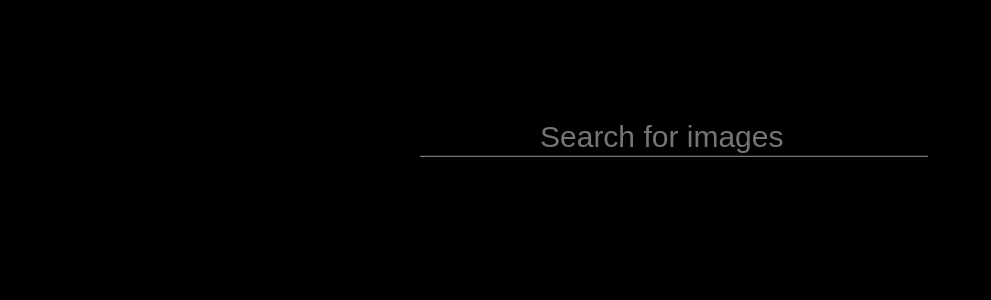
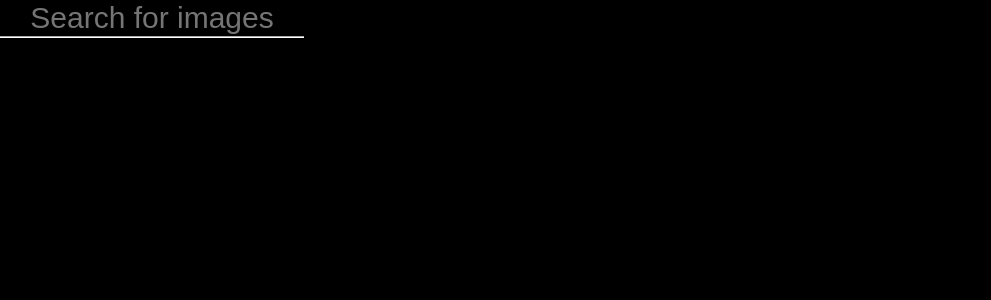
Before and after one commit to srinivas-spk/React-Image-Search, a React (Create React App) app: page / in a window 1280 px wide. Shown: the top 300 px of the page, without its empty margins (0-991 px from the left). Built offline with nearby package versions, Linux system fonts and the light colour scheme.

Commit message:
Update search.css

```diff
--- a/src/Components/Search/search.css
+++ b/src/Components/Search/search.css
@@ -1,14 +1,30 @@
+.inputField {
+  height: 40vh;
+  display: flex;
+  justify-content: center;
+  align-items: center;
+}
+
 input {
+  position: relative;
+  width: 300px;
   background-color: black;
   color: white;
-  margin-left: 420px;
-  margin-top: 100px;
-  padding-top: 20px;
-  padding-left: 120px;
+  text-align: center;
   font-size: 30px;
   border-top: hidden;
   border-right: hidden;
   border-left: hidden;
   outline: none;
-  border-bottom-style: groove;
+  border-bottom: 2px groove #fff;
 }
+
+input:focus {
+  border-bottom: 2px groove #f44336;
+}
+
+@media screen and (max-width: 768px) {
+  input {
+    width: 200px;
+  }
+}
```
